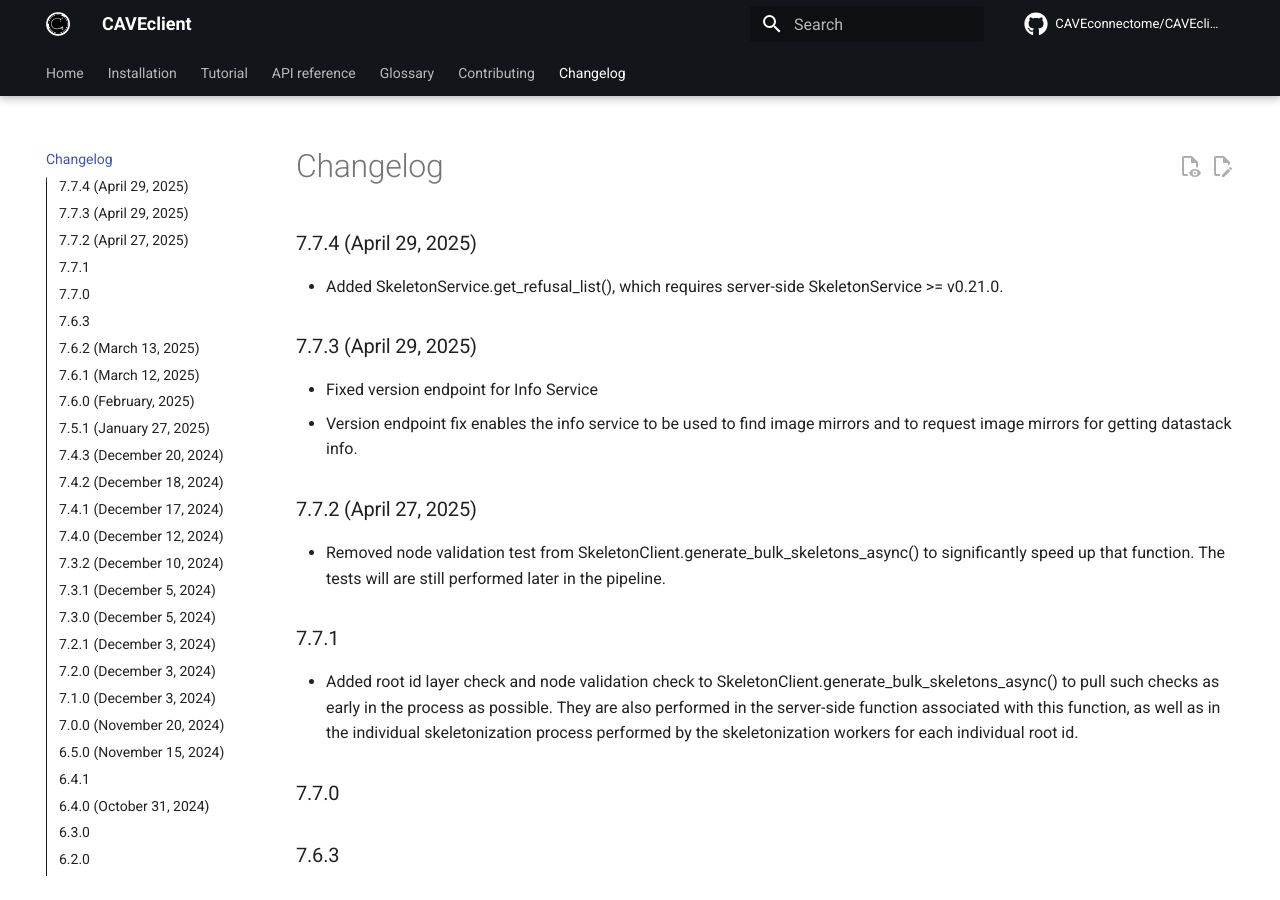
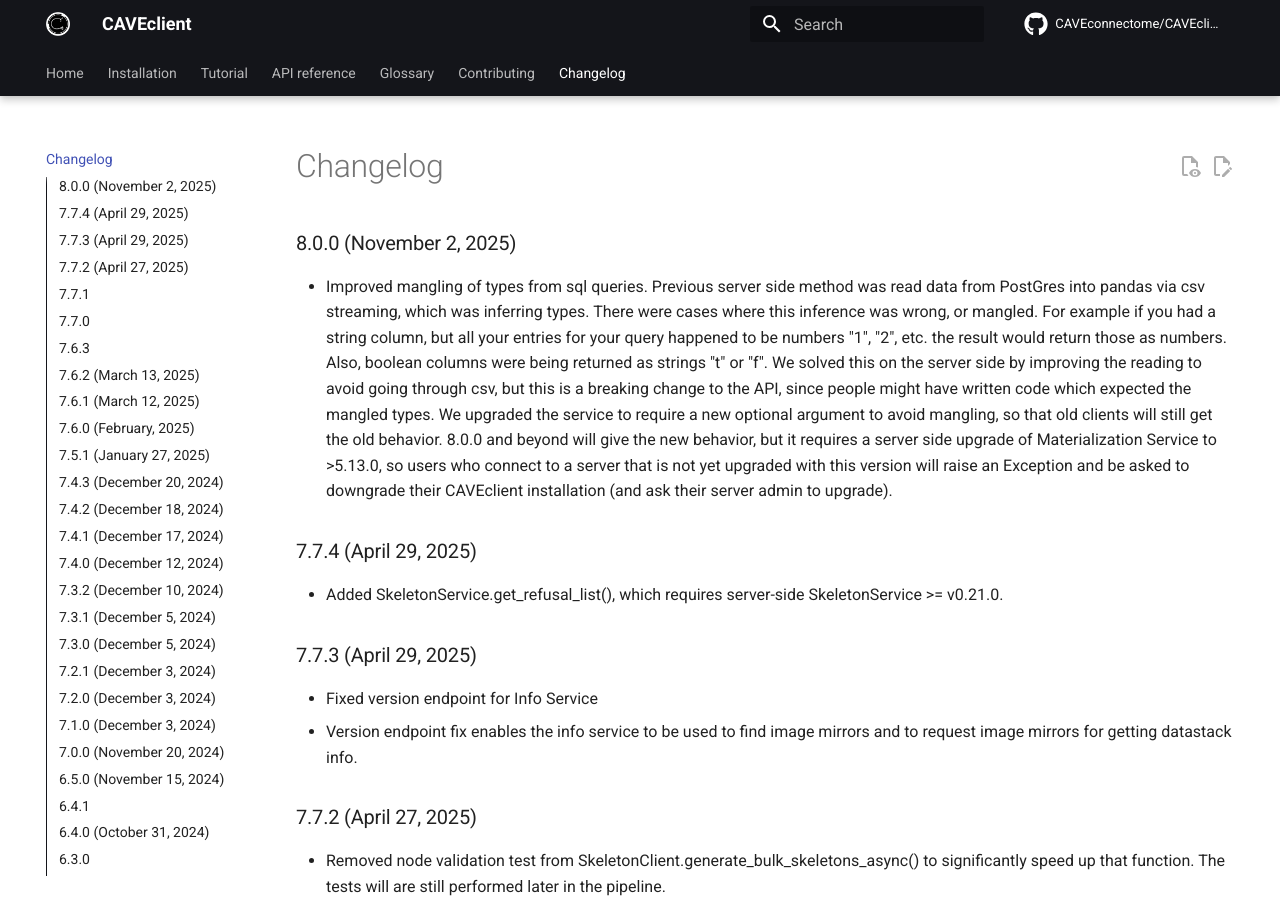
Before and after one commit to CAVEconnectome/CAVEclient, an MkDocs documentation site: the page built from docs/changelog.md, in a window 1280 px wide and 900 px high. Built offline with MkDocs 1.6.1 and Material for MkDocs 9.7.7, drawn with Linux system fonts in a browser that asks for light colours; comment, search, counter and statistics services are not loaded.

Commit message:
added major version bump documentation

```diff
--- a/docs/changelog.md
+++ b/docs/changelog.md
@@ -1,6 +1,9 @@
 ---
 title: Changelog
 ---
+## 8.0.0 (November 2, 2025)
+- Improved mangling of types from sql queries.  Previous server side method was read data from PostGres into pandas via csv streaming, which was inferring types.  There were cases where this inference was wrong, or mangled.  For example if you had a string column, but all your entries for your query happened to be numbers "1", "2", etc. the result would return those as numbers. Also, boolean columns were being returned as strings "t" or "f".  We solved this on the server side by improving the reading to avoid going through csv, but this is a breaking change to the API, since people might have written code which expected the mangled types.  We upgraded the service to require a new optional argument to avoid mangling, so that old clients will still get the old behavior.  8.0.0 and beyond will give the new behavior, but it requires a server side upgrade of Materialization Service to >5.13.0, so users who connect to a server that is not yet upgraded with this version will raise an Exception and be asked to downgrade their CAVEclient installation (and ask their server admin to upgrade).
+
 ## 7.7.4 (April 29, 2025)
 - Added SkeletonService.get_refusal_list(), which requires server-side SkeletonService >= v0.21.0.
 
```
